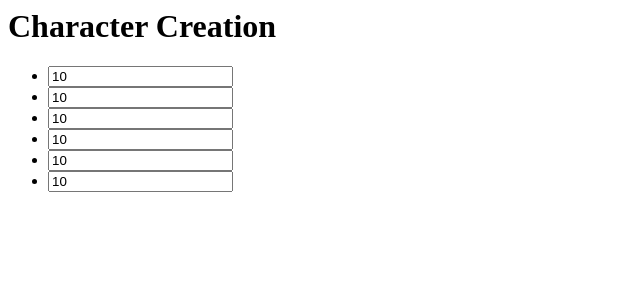
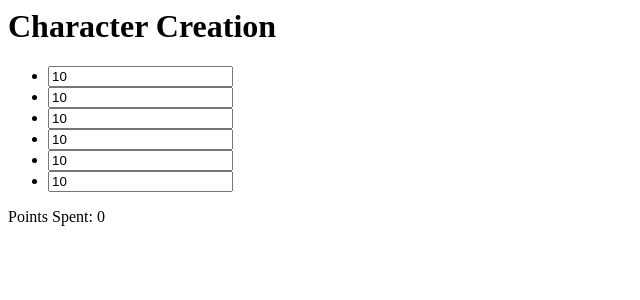
Before and after one commit to JonathanFrederick/rpg_toolkit, a Django app: page / in a window 1280 px wide. Shown: the top 300 px of the page, without its empty margins (0-640 px from the left). Run offline with Django 3.2, Linux system fonts and the light colour scheme.

Commit message:
passing total span test

```diff
--- a/rpg_toolkit/characters/templates/home.html
+++ b/rpg_toolkit/characters/templates/home.html
@@ -12,5 +12,6 @@
     <li><input class='ability-box' value=10></input></li>
     <li><input class='ability-box' value=10></input></li>
   </ul>
+  <p>Points Spent: <span class="total-points">0</span></p>
 </body>
 </html>
```
